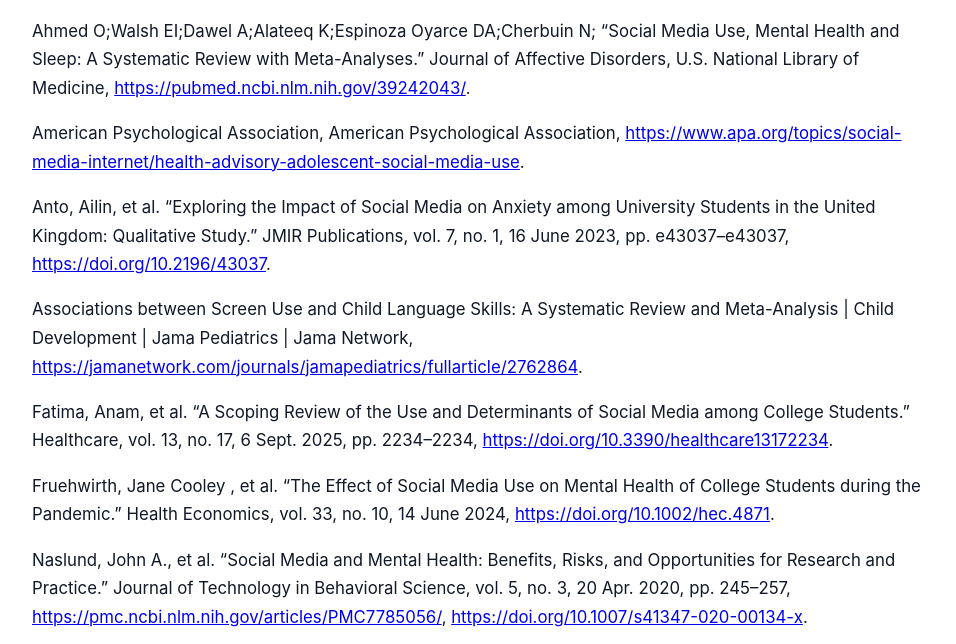
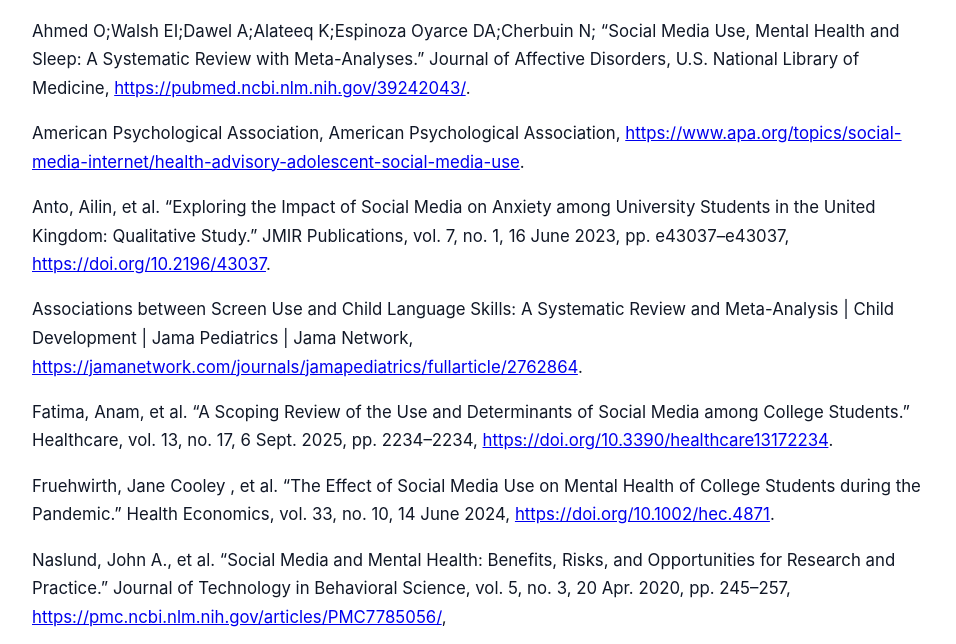
Before and after one commit to molly-riggs/Final-Project-Molly-Kaitlin, a plain HTML site: page citations.html in a window 1280 px wide. Shown: the part 156-800 px from the top of the page, without its empty margins (158-1114 px from the left). Drawn offline with Linux system fonts and the light colour scheme.

Commit message:
citations update

```diff
--- a/citations.html
+++ b/citations.html
@@ -47,14 +47,13 @@
     </P>
 
     <P>Naslund, John A., et al. “Social Media and Mental Health: Benefits, Risks, and Opportunities for Research and Practice.” Journal of Technology in Behavioral Science, vol. 5, no. 3, 20 Apr. 2020, pp. 245–257, <a href="https://pmc.ncbi.nlm.nih.gov/articles/PMC7785056/">https://pmc.ncbi.nlm.nih.gov/articles/PMC7785056/</a>,
-    <a href="https://doi.org/10.1007/s41347-020-00134-x">https://doi.org/10.1007/s41347-020-00134-x</a>.
     </p>
 
     <p>Social Media and Youth Mental Health the U.S. Surgeon General’s Advisory 2023,
-    <a href="https://www.hhs.gov/sites/default/files/sg-youth-mental-health-social-media-advisory.pdf">https://www.hhs.gov/sites/default/files/sg-youth-mental-health-social-media-advisory.pdf</a>. </p>
+    <a href="https://www.hhs.gov/sites/default/files/sg-youth-mental-health-social-media-advisory.pdf">https://www.hhs.gov/sites/default/files/sg-youth-mental-health-social-media-advisory.pdf</a>.
+    </p>
 
-     <p>
-    Wang, Lin, et al. “Passive Social Media Use and Depression among College Students during Public Health Emergencies: A Chain Mediation Approach.” Frontiers in Psychology, vol. 16, 22 July 2025,
+    <p>Wang, Lin, et al. “Passive Social Media Use and Depression among College Students during Public Health Emergencies: A Chain Mediation Approach.” Frontiers in Psychology, vol. 16, 22 July 2025,
      <a href="https://doi.org/10.3389/fpsyg.2025.1627637">https://doi.org/10.3389/fpsyg.2025.1627637</a>.
 
     </p>
```
